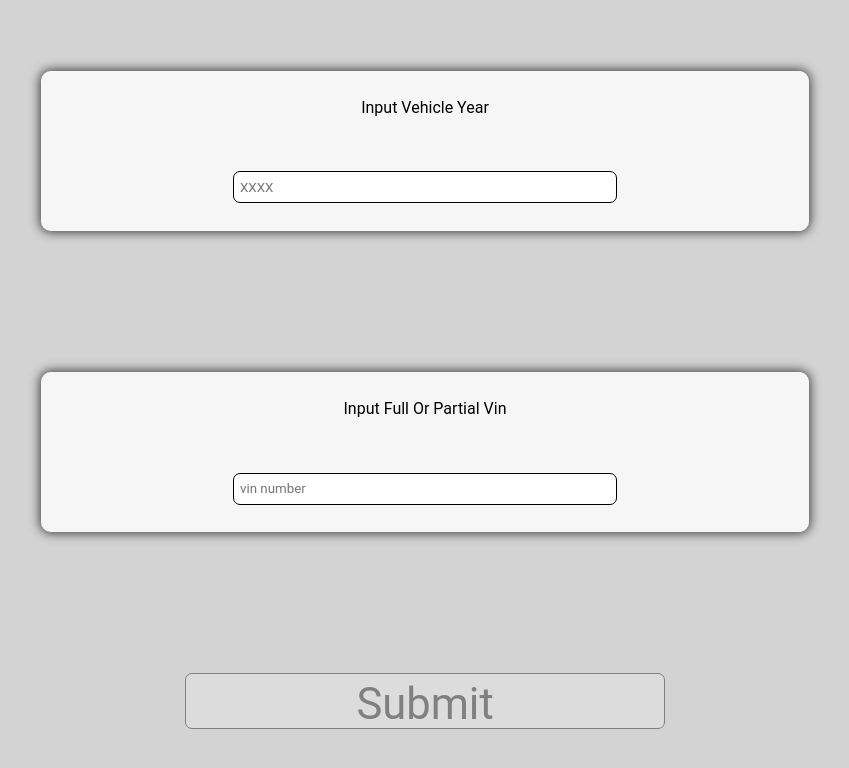
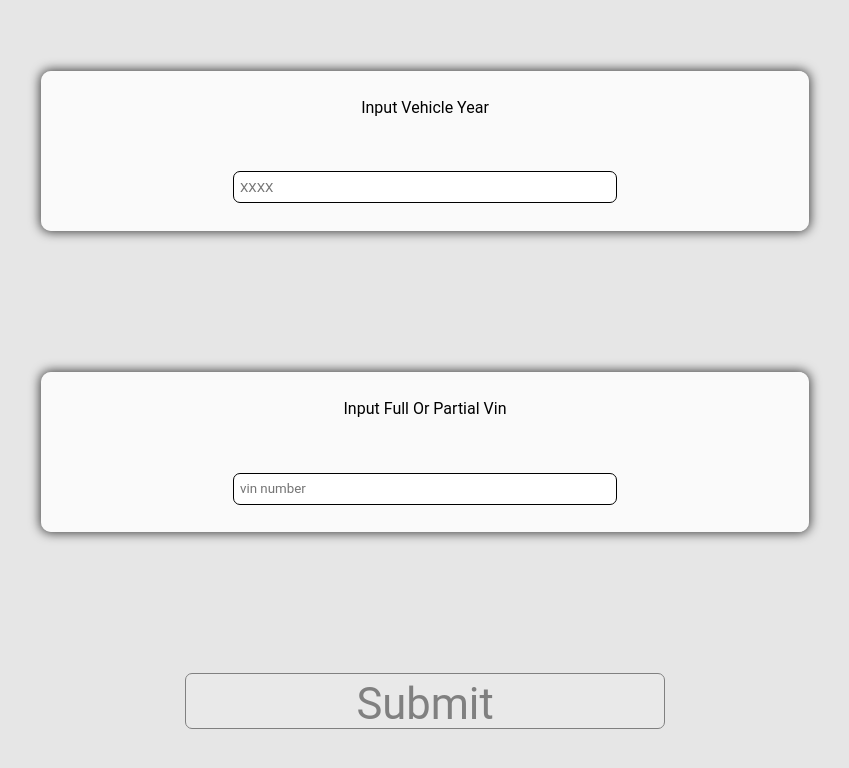
Before and after one commit to ttarlov/dream-garage, a React (Create React App) app: page / in a window 1280 px wide. Shown: the top 768 px of the page, without its empty margins (215-1064 px from the left). Built offline with nearby package versions, Linux system fonts and the light colour scheme.

Commit message:
Change background color

```diff
--- a/src/index.css
+++ b/src/index.css
@@ -16,5 +16,5 @@ html {
   height: 100vh;
   margin: 0;
   width: 100%;
-  background-color: lightgray
+  background-color: #E6E6E6
 }
```
